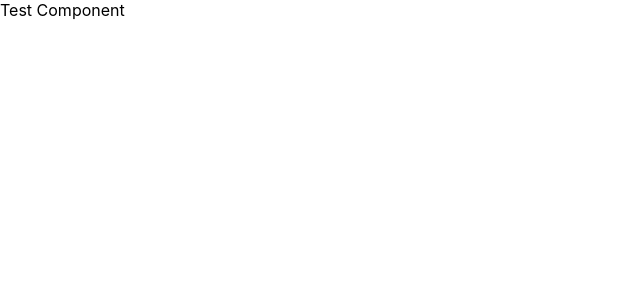
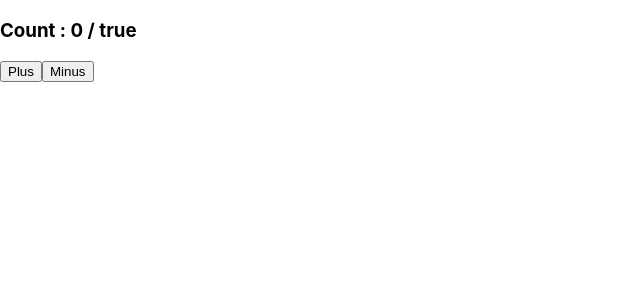
Before and after one commit to bl-kei/dapp-exmaple, a React (Create React App) app in the folder my-app/: page / in a window 1280 px wide. Shown: the top 300 px of the page, without its empty margins (0-640 px from the left). Built offline with nearby package versions, Linux system fonts and the light colour scheme.

Commit message:
feat : custom hook flow

```diff
--- /dev/null
+++ b/my-app/src/hook/calculateComp.jsx
@@ -0,0 +1,32 @@
+import React from 'react';
+import useCount from './useCount';
+import { useEffect, useState } from 'react';
+
+function CalculateComp(props) {
+  const [count, plus, minus] = useCount();
+  const [isZero, setZero] = useState(true);
+
+  useEffect(() => {
+    console.log('useEffect');
+  }, []); // called when mount, unmount
+
+  useEffect(() => {
+    console.log('count ', count);
+    if (count === 0) {
+      setZero(true);
+    } else {
+      setZero(false);
+    }
+  }, [count]); // called when count is changed
+  return (
+    <div>
+      <h3>
+        Count : {count} / {`${isZero}`}
+      </h3>
+      <button onClick={plus}>Plus</button>
+      <button onClick={minus}>Minus</button>
+    </div>
+  );
+}
+
+export default CalculateComp;
--- /dev/null
+++ b/my-app/src/hook/useCount.jsx
@@ -0,0 +1,16 @@
+import { useState } from 'react';
+
+function useCount() {
+  const [count, setCount] = useState(0);
+
+  const plus = () => {
+    setCount((count) => ++count);
+  };
+  const minus = () => {
+    setCount((count) => --count);
+  };
+
+  return [count, plus, minus];
+}
+
+export default useCount;
--- a/my-app/src/index.js
+++ b/my-app/src/index.js
@@ -5,7 +5,8 @@ import reportWebVitals from './reportWebVitals';
 // import Course from './jsx/Course';
 // import Time from './element/Time';
 // import MovieList from './movies/MovieList';
-import TestComp from './lifecycle/TestComp';
+// import TestComp from './lifecycle/TestComp';
+import CalculateComp from './hook/calculateComp';
 
 const root = ReactDOM.createRoot(document.getElementById('root'));
 // root.render(
@@ -28,9 +29,15 @@ const root = ReactDOM.createRoot(document.getElementById('root'));
 //   </React.StrictMode>
 // );
 
+// root.render(
+//   <React.StrictMode>
+//     <TestComp />
+//   </React.StrictMode>
+// );
+
 root.render(
   <React.StrictMode>
-    <TestComp />
+    <CalculateComp />
   </React.StrictMode>
 );
 
```
